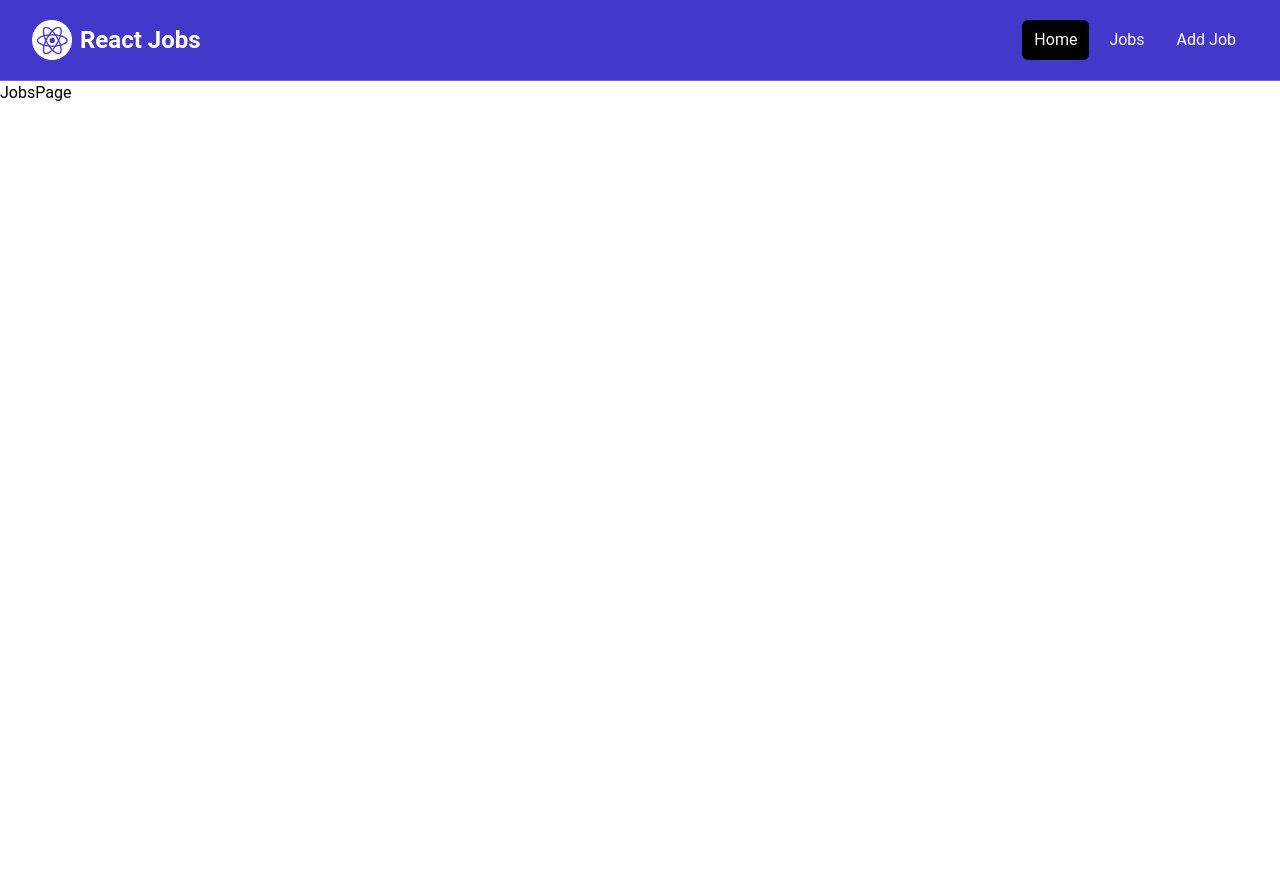
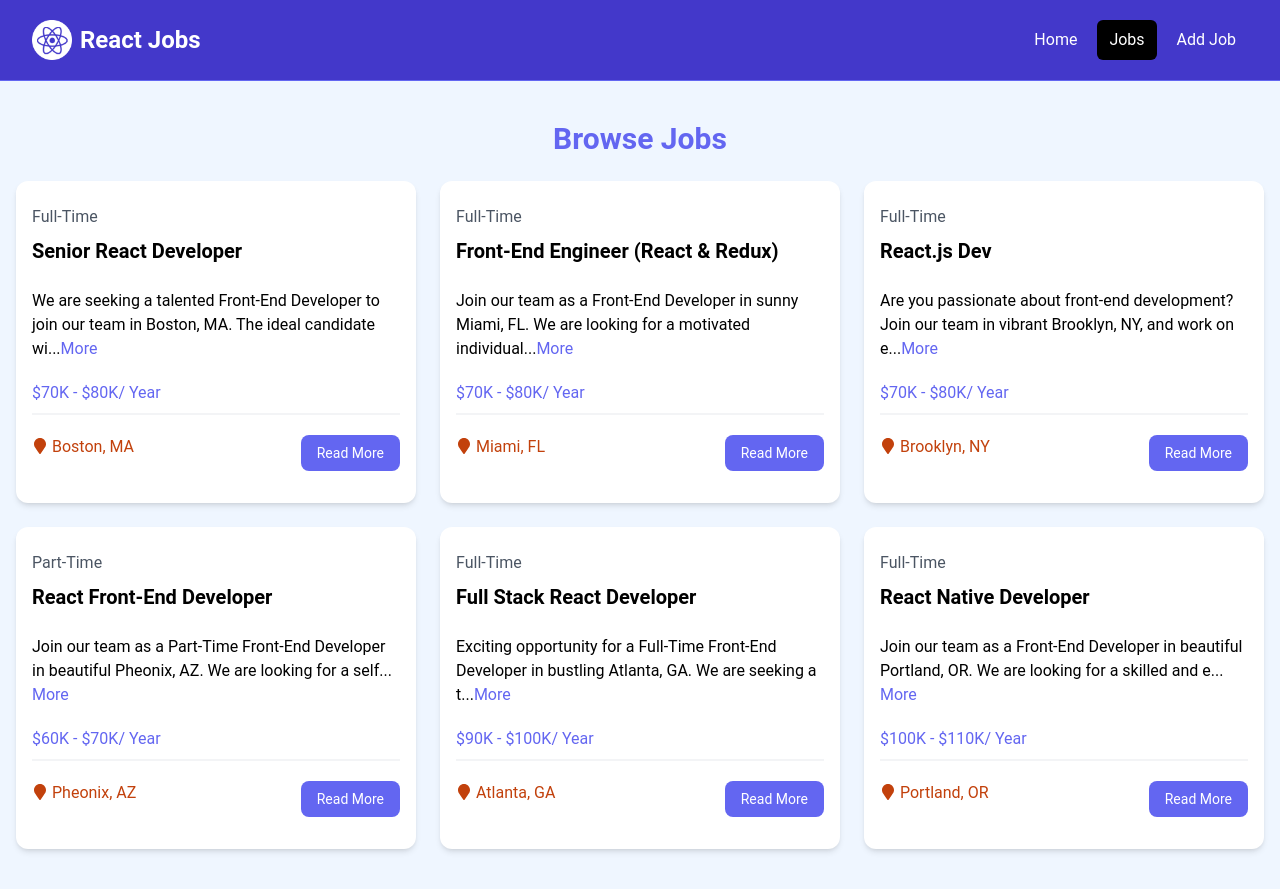
Before and after one commit to Galo-Learning-Repo/jobListing-react, a React (Vite) app: page /jobs in a window 1280 px wide. Before the commit the page ends 800 px from the top, so only its background shows below. Built offline with nearby package versions, Linux system fonts and the light colour scheme.

Commit message:
Joblistings page

```diff
--- a/src/App.jsx
+++ b/src/App.jsx
@@ -4,12 +4,15 @@
 import MainLayout from "./layouts/MainLayout";
 import JobsPage from "./pages/JobsPage";
 import AddJobsPage from "./pages/AddJobsPage";
+import NotFoundPage from "./pages/NotFoundPage";
+
 const router = createBrowserRouter(
   createRoutesFromElements(
     <Route path="/" element={<MainLayout />}>
       <Route index element={<HomePage />} />
       <Route path="/jobs" element={<JobsPage />} />
       <Route path="/add-job" element={<AddJobsPage />} />
+      <Route path="*" element={<NotFoundPage />} />
     </Route>
   )
 );
--- a/src/components/JobListings.jsx
+++ b/src/components/JobListings.jsx
@@ -1,14 +1,14 @@
 import jobs from "../jobs.json";
 import JobListing from "./JobListing";
 
-const JobListings = () => {
-  const recentJobs = jobs.slice(0, 3);
+const JobListings = ({ isHome = false }) => {
+  const jobListings = jobs.slice(0, isHome ? 3 : jobs.length);
   return (
     <section className="bg-blue-50 px-4 py-10">
       <div className="container-xl lg:container m-auto">
         <h2 className="text-3xl font-bold text-indigo-500 mb-6 text-center">Browse Jobs</h2>
         <div className="grid grid-cols-1 md:grid-cols-3 gap-6">
-          {recentJobs.map((job) => (
+          {jobListings.map((job) => (
             <JobListing key={job.id} job={job} />
           ))}
         </div>
--- a/src/components/Navbar.jsx
+++ b/src/components/Navbar.jsx
@@ -1,27 +1,32 @@
 import logo from "../assets/images/logo.png";
-import { Link } from "react-router-dom";
+import { NavLink } from "react-router-dom";
 
 const Navbar = () => {
+  const linkClass = ({ isActive }) =>
+    isActive
+      ? "text-white bg-black hover:bg-gray-900 hover:text-white rounded-md px-3 py-2"
+      : "text-white hover:bg-gray-900 hover:text-white rounded-md px-3 py-2";
+
   return (
     <nav className="bg-indigo-700 border-b border-indigo-500">
       <div className="mx-auto max-w-7xl px-2 sm:px-6 lg:px-8">
         <div className="flex h-20 items-center justify-between">
           <div className="flex flex-1 items-center justify-center md:items-stretch md:justify-start">
-            <Link to="/" className="flex flex-shrink-0 items-center mr-4">
+            <NavLink to="/" className="flex flex-shrink-0 items-center mr-4">
               <img className="h-10 w-auto" src={logo} alt="React Jobs" />
               <span className="hidden md:block text-white text-2xl font-bold ml-2">React Jobs</span>
-            </Link>
+            </NavLink>
             <div className="md:ml-auto">
               <div className="flex space-x-2">
-                <Link to="/" className="text-white bg-black hover:bg-gray-900 hover:text-white rounded-md px-3 py-2">
+                <NavLink to="/" className={linkClass}>
                   Home
-                </Link>
-                <Link to="/jobs" className="text-white hover:bg-gray-900 hover:text-white rounded-md px-3 py-2">
+                </NavLink>
+                <NavLink to="/jobs" className={linkClass}>
                   Jobs
-                </Link>
-                <Link to="/add-job" className="text-white hover:bg-gray-900 hover:text-white rounded-md px-3 py-2">
+                </NavLink>
+                <NavLink to="/add-job" className={linkClass}>
                   Add Job
-                </Link>
+                </NavLink>
               </div>
             </div>
           </div>
--- a/src/pages/HomePage.jsx
+++ b/src/pages/HomePage.jsx
@@ -8,7 +8,7 @@
     <>
       <Hero />
       <HomeCards />
-      <JobListings />
+      <JobListings isHome={true} />
       <ViewAllJobsButton />
     </>
   );
--- a/src/pages/JobsPage.jsx
+++ b/src/pages/JobsPage.jsx
@@ -1,5 +1,7 @@
+import JobListings from "../components/JobListings";
+
 const JobsPage = () => {
-  return <div>JobsPage</div>;
+  return <JobListings />;
 };
 
 export default JobsPage;
--- /dev/null
+++ b/src/pages/NotFoundPage.jsx
@@ -0,0 +1,16 @@
+import { Link } from "react-router-dom";
+import { FaExclamationTriangle } from "react-icons/fa";
+const NotFoundPage = () => {
+  return (
+    <section className="text-center flex flex-col justify-center items-center h-96">
+      <FaExclamationTriangle className="text-yellow-400 text-6xl mb-4" />
+      <h1 className="text-6xl font-bold mb-4">404 Not Found</h1>
+      <p className="text-xl mb-5">This page does not exist</p>
+      <Link to="/" className="text-white bg-indigo-700 hover:bg-indigo-900 rounded-md px-3 py-2 mt-4">
+        Go Back
+      </Link>
+    </section>
+  );
+};
+
+export default NotFoundPage;
```
